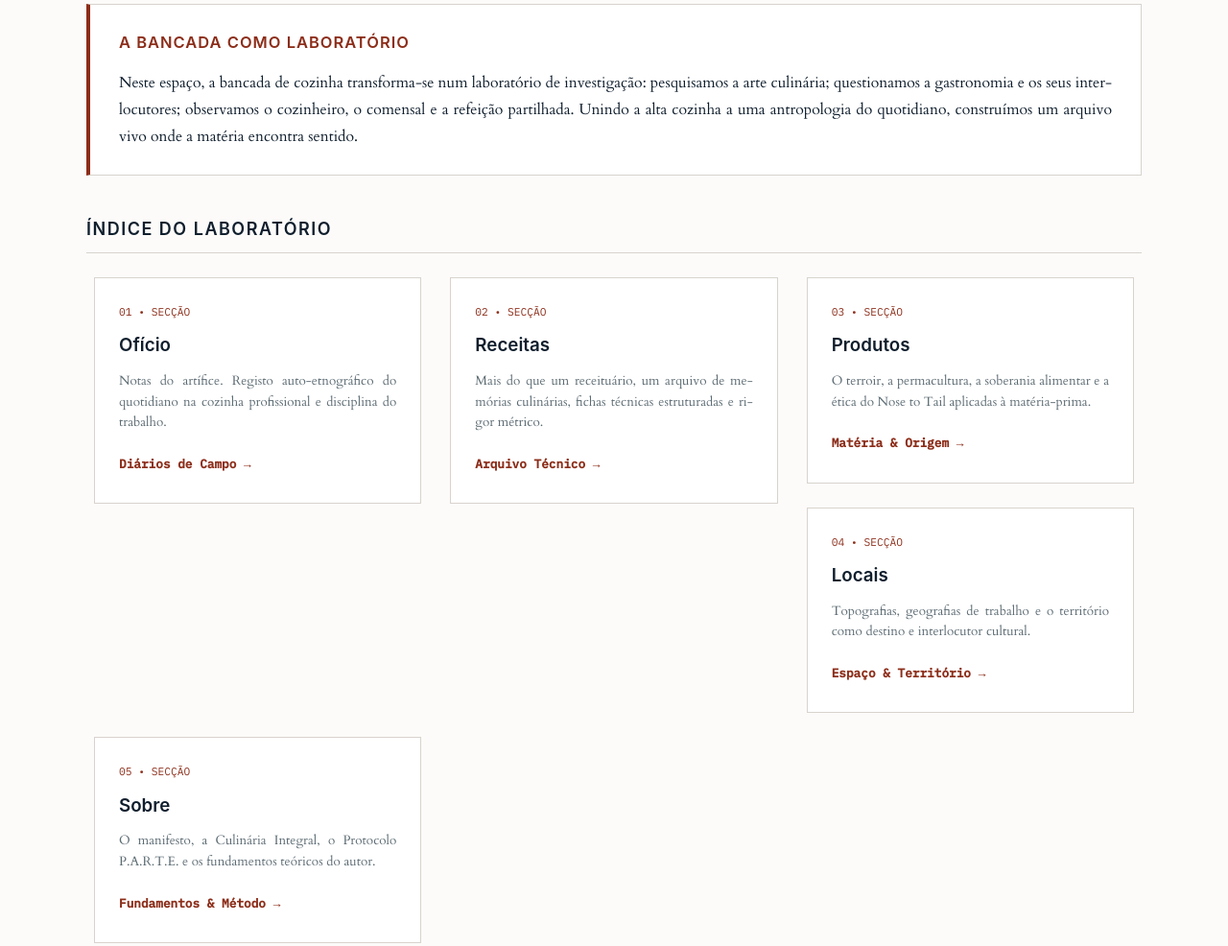
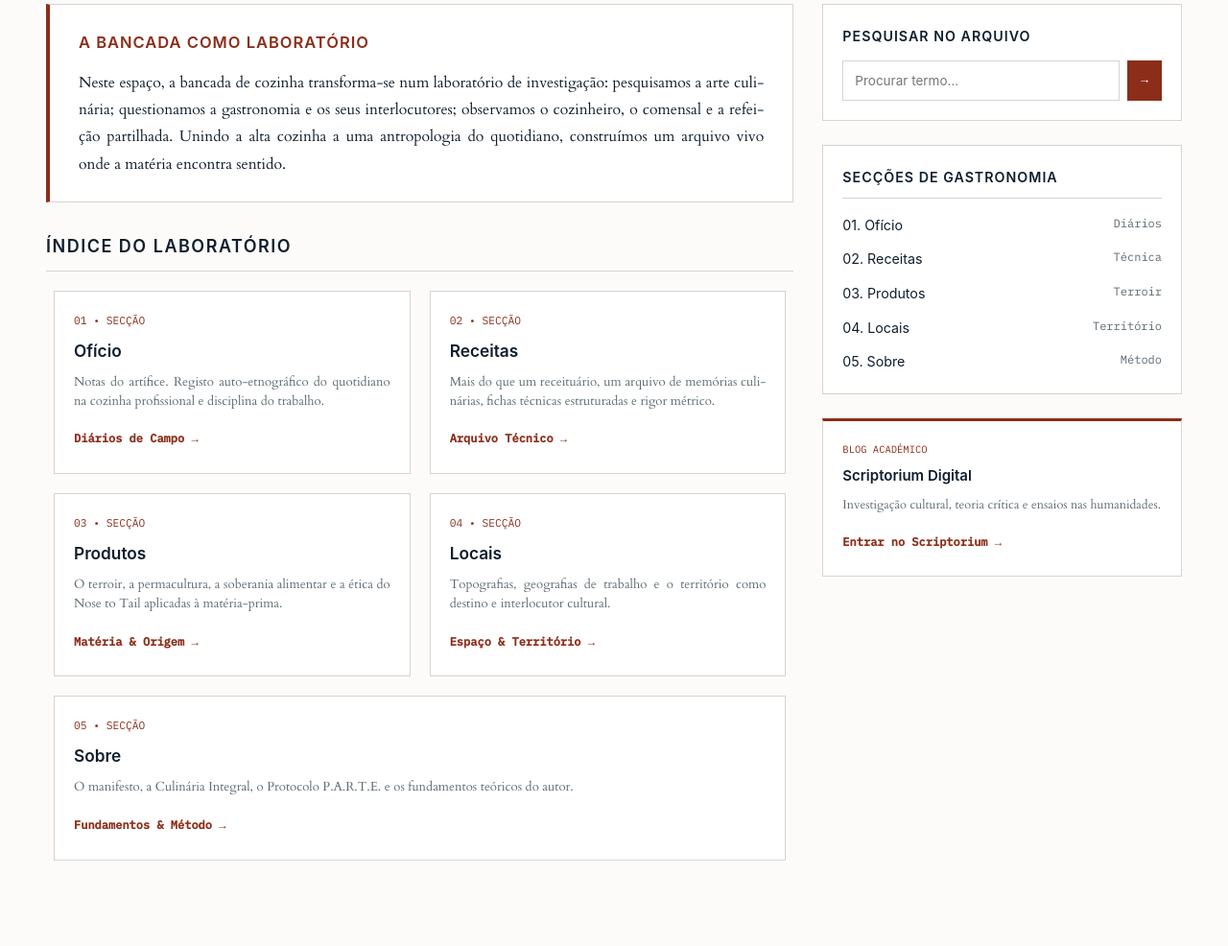
Before and after one commit to pjfcl/gastronomia, a plain HTML site: page index.html in a window 1280 px wide. Shown: the part 215-1201 px from the top of the page at 96% size. Drawn offline with nearby package versions, Linux system fonts and the light colour scheme.

Commit message:
Atualizar o index.html

```diff
--- a/index.html
+++ b/index.html
@@ -21,7 +21,7 @@
 </head>
 <body class="w3-padding-large">
 
-    <main class="w3-content w3-padding-24" style="max-width: 1100px;">
+    <main class="w3-content w3-padding-24" style="max-width: 1200px;">
 
         <!-- Breadcrumb Superior -->
         <nav class="breadcrumb" style="font-family: var(--font-mono); font-size: 0.8rem; margin-bottom: 20px; color: var(--muted-color);">
@@ -35,8 +35,14 @@
             <p class="header-sub" style="font-family: var(--font-sans); font-size: 1rem; text-transform: uppercase; letter-spacing: 1.5px; color: var(--accent-color); font-weight: 600; margin: 0;">Investigação Gastronómica • Antropologia do Quotidiano</p>
         </header>
 
+        <!-- GRELHA PRINCIPAL (Conteúdo à Esquerda | Sidebar à Direita) -->
+        <div class="w3-row-padding" style="margin: 0 -15px;">
+
+            <!-- COLUNA ESQUERDA: CONTEÚDO PRINCIPAL (8 colunas) -->
+            <div class="w3-col l8" style="padding: 0 15px; margin-bottom: 40px;">
+
                 <!-- Caixa de Enquadramento / Manifesto Inicial -->
-        <section class="warning-box" style="background-color: var(--card-bg); border: 1px solid var(--border-color); border-left: 4px solid var(--accent-color); padding: 25px 30px; margin-bottom: 40px;">
+                <section class="warning-box" style="background-color: var(--card-bg); border: 1px solid var(--border-color); border-left: 4px solid var(--accent-color); padding: 25px 30px; margin-bottom: 30px;">
                     <h2 style="font-family: var(--font-sans); font-size: 1.1rem; text-transform: uppercase; letter-spacing: 1px; color: var(--accent-color); margin-top: 0; margin-bottom: 12px;">A Bancada Como Laboratório</h2>
                     <p style="margin: 0; line-height: 1.8; text-align: justify; font-size: 1.05rem;">
                         Neste espaço, a bancada de cozinha transforma-se num laboratório de investigação: pesquisamos a arte culinária; questionamos a gastronomia e os seus interlocutores; observamos o cozinheiro, o comensal e a refeição partilhada. Unindo a alta cozinha a uma antropologia do quotidiano, construímos um arquivo vivo onde a matéria encontra sentido.
@@ -44,100 +50,100 @@
                 </section>
 
                 <!-- Secção de Índice do Laboratório (Cartões das Bases de Dados Autónomas) -->
-        <div style="margin-bottom: 50px;">
-            <h2 class="font-sans" style="font-size: 1.2rem; font-weight: 600; text-transform: uppercase; letter-spacing: 1.5px; color: var(--text-color); margin-bottom: 25px; border-bottom: 1px solid var(--border-color); padding-bottom: 8px;">
+                <div style="margin-bottom: 30px;">
+                    <h2 class="font-sans" style="font-size: 1.2rem; font-weight: 600; text-transform: uppercase; letter-spacing: 1.5px; color: var(--text-color); margin-bottom: 20px; border-bottom: 1px solid var(--border-color); padding-bottom: 8px;">
                         Índice do Laboratório
                     </h2>
 
-            <!-- Grelha de Cartões (W3.CSS Responsive Layout) -->
-            <div class="w3-row-padding" style="margin: 0 -15px;">
+                    <!-- Grelha de Cartões Internos -->
+                    <div class="w3-row-padding" style="margin: 0 -10px;">
 
                         <!-- 01. Ofício -->
-                <div class="w3-col m6 l4" style="margin-bottom: 25px; padding: 0 15px;">
-                    <div class="card-item" style="background: var(--card-bg); border: 1px solid var(--border-color); padding: 25px; height: 100%; display: flex; flex-direction: column; justify-content: space-between;">
+                        <div class="w3-col m6" style="margin-bottom: 20px; padding: 0 10px;">
+                            <div class="card-item" style="background: var(--card-bg); border: 1px solid var(--border-color); padding: 20px; height: 100%; display: flex; flex-direction: column; justify-content: space-between;">
                                 <div>
-                            <span style="font-family: var(--font-mono); font-size: 0.75rem; color: var(--accent-color); text-transform: uppercase; display: block; margin-bottom: 8px;">01 • Secção</span>
-                            <h3 style="font-family: var(--font-sans); font-size: 1.25rem; font-weight: 600; margin: 0 0 10px 0;">
+                                    <span style="font-family: var(--font-mono); font-size: 0.75rem; color: var(--accent-color); text-transform: uppercase; display: block; margin-bottom: 6px;">01 • Secção</span>
+                                    <h3 style="font-family: var(--font-sans); font-size: 1.15rem; font-weight: 600; margin: 0 0 8px 0;">
                                         <a href="html/oficio.html" style="text-decoration: none; color: var(--text-color);">Ofício</a>
                                     </h3>
-                            <p style="font-size: 0.9rem; color: var(--muted-color); margin: 0 0 15px 0; line-height: 1.6;">
+                                    <p style="font-size: 0.88rem; color: var(--muted-color); margin: 0 0 12px 0; line-height: 1.5;">
                                         Notas do artífice. Registo auto-etnográfico do quotidiano na cozinha profissional e disciplina do trabalho.
                                     </p>
                                 </div>
                                 <div>
-                            <a href="html/oficio.html" style="font-family: var(--font-mono); font-size: 0.85rem; color: var(--accent-color); text-decoration: none; font-weight: 600;">Diários de Campo &rarr;</a>
+                                    <a href="html/oficio.html" style="font-family: var(--font-mono); font-size: 0.8rem; color: var(--accent-color); text-decoration: none; font-weight: 600;">Diários de Campo &rarr;</a>
                                 </div>
                             </div>
                         </div>
 
                         <!-- 02. Receitas -->
-                <div class="w3-col m6 l4" style="margin-bottom: 25px; padding: 0 15px;">
-                    <div class="card-item" style="background: var(--card-bg); border: 1px solid var(--border-color); padding: 25px; height: 100%; display: flex; flex-direction: column; justify-content: space-between;">
+                        <div class="w3-col m6" style="margin-bottom: 20px; padding: 0 10px;">
+                            <div class="card-item" style="background: var(--card-bg); border: 1px solid var(--border-color); padding: 20px; height: 100%; display: flex; flex-direction: column; justify-content: space-between;">
                                 <div>
-                            <span style="font-family: var(--font-mono); font-size: 0.75rem; color: var(--accent-color); text-transform: uppercase; display: block; margin-bottom: 8px;">02 • Secção</span>
-                            <h3 style="font-family: var(--font-sans); font-size: 1.25rem; font-weight: 600; margin: 0 0 10px 0;">
+                                    <span style="font-family: var(--font-mono); font-size: 0.75rem; color: var(--accent-color); text-transform: uppercase; display: block; margin-bottom: 6px;">02 • Secção</span>
+                                    <h3 style="font-family: var(--font-sans); font-size: 1.15rem; font-weight: 600; margin: 0 0 8px 0;">
                                         <a href="html/receitas.html" style="text-decoration: none; color: var(--text-color);">Receitas</a>
                                     </h3>
-                            <p style="font-size: 0.9rem; color: var(--muted-color); margin: 0 0 15px 0; line-height: 1.6;">
+                                    <p style="font-size: 0.88rem; color: var(--muted-color); margin: 0 0 12px 0; line-height: 1.5;">
                                         Mais do que um receituário, um arquivo de memórias culinárias, fichas técnicas estruturadas e rigor métrico.
                                     </p>
                                 </div>
                                 <div>
-                            <a href="html/receitas.html" style="font-family: var(--font-mono); font-size: 0.85rem; color: var(--accent-color); text-decoration: none; font-weight: 600;">Arquivo Técnico &rarr;</a>
+                                    <a href="html/receitas.html" style="font-family: var(--font-mono); font-size: 0.8rem; color: var(--accent-color); text-decoration: none; font-weight: 600;">Arquivo Técnico &rarr;</a>
                                 </div>
                             </div>
                         </div>
 
                         <!-- 03. Produtos -->
-                <div class="w3-col m6 l4" style="margin-bottom: 25px; padding: 0 15px;">
-                    <div class="card-item" style="background: var(--card-bg); border: 1px solid var(--border-color); padding: 25px; height: 100%; display: flex; flex-direction: column; justify-content: space-between;">
+                        <div class="w3-col m6" style="margin-bottom: 20px; padding: 0 10px;">
+                            <div class="card-item" style="background: var(--card-bg); border: 1px solid var(--border-color); padding: 20px; height: 100%; display: flex; flex-direction: column; justify-content: space-between;">
                                 <div>
-                            <span style="font-family: var(--font-mono); font-size: 0.75rem; color: var(--accent-color); text-transform: uppercase; display: block; margin-bottom: 8px;">03 • Secção</span>
-                            <h3 style="font-family: var(--font-sans); font-size: 1.25rem; font-weight: 600; margin: 0 0 10px 0;">
+                                    <span style="font-family: var(--font-mono); font-size: 0.75rem; color: var(--accent-color); text-transform: uppercase; display: block; margin-bottom: 6px;">03 • Secção</span>
+                                    <h3 style="font-family: var(--font-sans); font-size: 1.15rem; font-weight: 600; margin: 0 0 8px 0;">
                                         <a href="html/produtos.html" style="text-decoration: none; color: var(--text-color);">Produtos</a>
                                     </h3>
-                            <p style="font-size: 0.9rem; color: var(--muted-color); margin: 0 0 15px 0; line-height: 1.6;">
+                                    <p style="font-size: 0.88rem; color: var(--muted-color); margin: 0 0 12px 0; line-height: 1.5;">
                                         O terroir, a permacultura, a soberania alimentar e a ética do Nose to Tail aplicadas à matéria-prima.
                                     </p>
                                 </div>
                                 <div>
-                            <a href="html/produtos.html" style="font-family: var(--font-mono); font-size: 0.85rem; color: var(--accent-color); text-decoration: none; font-weight: 600;">Matéria & Origem &rarr;</a>
+                                    <a href="html/produtos.html" style="font-family: var(--font-mono); font-size: 0.8rem; color: var(--accent-color); text-decoration: none; font-weight: 600;">Matéria & Origem &rarr;</a>
                                 </div>
                             </div>
                         </div>
 
                         <!-- 04. Locais -->
-                <div class="w3-col m6 l4" style="margin-bottom: 25px; padding: 0 15px;">
-                    <div class="card-item" style="background: var(--card-bg); border: 1px solid var(--border-color); padding: 25px; height: 100%; display: flex; flex-direction: column; justify-content: space-between;">
+                        <div class="w3-col m6" style="margin-bottom: 20px; padding: 0 10px;">
+                            <div class="card-item" style="background: var(--card-bg); border: 1px solid var(--border-color); padding: 20px; height: 100%; display: flex; flex-direction: column; justify-content: space-between;">
                                 <div>
-                            <span style="font-family: var(--font-mono); font-size: 0.75rem; color: var(--accent-color); text-transform: uppercase; display: block; margin-bottom: 8px;">04 • Secção</span>
-                            <h3 style="font-family: var(--font-sans); font-size: 1.25rem; font-weight: 600; margin: 0 0 10px 0;">
+                                    <span style="font-family: var(--font-mono); font-size: 0.75rem; color: var(--accent-color); text-transform: uppercase; display: block; margin-bottom: 6px;">04 • Secção</span>
+                                    <h3 style="font-family: var(--font-sans); font-size: 1.15rem; font-weight: 600; margin: 0 0 8px 0;">
                                         <a href="html/locais.html" style="text-decoration: none; color: var(--text-color);">Locais</a>
                                     </h3>
-                            <p style="font-size: 0.9rem; color: var(--muted-color); margin: 0 0 15px 0; line-height: 1.6;">
+                                    <p style="font-size: 0.88rem; color: var(--muted-color); margin: 0 0 12px 0; line-height: 1.5;">
                                         Topografias, geografias de trabalho e o território como destino e interlocutor cultural.
                                     </p>
                                 </div>
                                 <div>
-                            <a href="html/locais.html" style="font-family: var(--font-mono); font-size: 0.85rem; color: var(--accent-color); text-decoration: none; font-weight: 600;">Espaço & Território &rarr;</a>
+                                    <a href="html/locais.html" style="font-family: var(--font-mono); font-size: 0.8rem; color: var(--accent-color); text-decoration: none; font-weight: 600;">Espaço & Território &rarr;</a>
                                 </div>
                             </div>
                         </div>
 
                         <!-- 05. Sobre -->
-                <div class="w3-col m6 l4" style="margin-bottom: 25px; padding: 0 15px;">
-                    <div class="card-item" style="background: var(--card-bg); border: 1px solid var(--border-color); padding: 25px; height: 100%; display: flex; flex-direction: column; justify-content: space-between;">
+                        <div class="w3-col m12" style="margin-bottom: 20px; padding: 0 10px;">
+                            <div class="card-item" style="background: var(--card-bg); border: 1px solid var(--border-color); padding: 20px; height: 100%; display: flex; flex-direction: column; justify-content: space-between;">
                                 <div>
-                            <span style="font-family: var(--font-mono); font-size: 0.75rem; color: var(--accent-color); text-transform: uppercase; display: block; margin-bottom: 8px;">05 • Secção</span>
-                            <h3 style="font-family: var(--font-sans); font-size: 1.25rem; font-weight: 600; margin: 0 0 10px 0;">
+                                    <span style="font-family: var(--font-mono); font-size: 0.75rem; color: var(--accent-color); text-transform: uppercase; display: block; margin-bottom: 6px;">05 • Secção</span>
+                                    <h3 style="font-family: var(--font-sans); font-size: 1.15rem; font-weight: 600; margin: 0 0 8px 0;">
                                         <a href="html/sobre.html" style="text-decoration: none; color: var(--text-color);">Sobre</a>
                                     </h3>
-                            <p style="font-size: 0.9rem; color: var(--muted-color); margin: 0 0 15px 0; line-height: 1.6;">
+                                    <p style="font-size: 0.88rem; color: var(--muted-color); margin: 0 0 12px 0; line-height: 1.5;">
                                         O manifesto, a Culinária Integral, o Protocolo P.A.R.T.E. e os fundamentos teóricos do autor.
                                     </p>
                                 </div>
                                 <div>
-                            <a href="html/sobre.html" style="font-family: var(--font-mono); font-size: 0.85rem; color: var(--accent-color); text-decoration: none; font-weight: 600;">Fundamentos & Método &rarr;</a>
+                                    <a href="html/sobre.html" style="font-family: var(--font-mono); font-size: 0.8rem; color: var(--accent-color); text-decoration: none; font-weight: 600;">Fundamentos & Método &rarr;</a>
                                 </div>
                             </div>
                         </div>
@@ -145,12 +151,49 @@
                     </div>
                 </div>
 
-        <!-- Secção de Conexão com Humanidades (Scriptorium) -->
-        <section style="background-color: var(--card-bg); border: 1px solid var(--border-color); padding: 30px; margin-bottom: 40px; text-align: center;">
-            <p style="font-family: var(--font-mono); font-size: 0.8rem; text-transform: uppercase; letter-spacing: 1.5px; color: var(--accent-color); margin-bottom: 8px;">Humanidades</p>
-            <h3 style="font-family: var(--font-serif); font-size: 1.5rem; font-style: italic; margin: 0 0 15px 0;">&ldquo;Investigação cultural, teoria crítica e ensaios no Scriptorium Digital.&rdquo;</h3>
-            <a href="https://scriptoriumdigital.org" style="font-family: var(--font-mono); font-size: 0.9rem; color: var(--text-color); font-weight: 600; text-decoration: none; border-bottom: 1px solid var(--accent-color); padding-bottom: 2px;">Scriptorium &rarr;</a>
-        </section>
+            </div>
+
+            <!-- COLUNA DIREITA: SIDEBAR DO AUTOR (4 colunas) -->
+            <div class="w3-col l4" style="padding: 0 15px;">
+
+                <!-- 1. Caixa de Pesquisa -->
+                <div style="background: var(--card-bg); border: 1px solid var(--border-color); padding: 20px; margin-bottom: 25px;">
+                    <h3 style="font-family: var(--font-sans); font-size: 0.95rem; font-weight: 600; text-transform: uppercase; letter-spacing: 1px; color: var(--text-color); margin-top: 0; margin-bottom: 12px;">
+                        Pesquisar no Arquivo
+                    </h3>
+                    <form action="/pesquisa" method="GET" style="display: flex; gap: 8px;">
+                        <input type="text" name="s" placeholder="Procurar termo..." style="width: 100%; padding: 8px 12px; border: 1px solid var(--border-color); background: #fff; font-family: var(--font-sans); font-size: 0.9rem; outline: none;">
+                        <button type="submit" style="background: var(--accent-color); color: #fff; border: none; padding: 0 14px; font-family: var(--font-mono); cursor: pointer; font-size: 0.85rem;">&rarr;</button>
+                    </form>
+                </div>
+
+                <!-- 2. Menu de Secções Internas da Gastronomia -->
+                <div style="background: var(--card-bg); border: 1px solid var(--border-color); padding: 20px; margin-bottom: 25px;">
+                    <h3 style="font-family: var(--font-sans); font-size: 0.95rem; font-weight: 600; text-transform: uppercase; letter-spacing: 1px; color: var(--text-color); margin-top: 0; margin-bottom: 15px; border-bottom: 1px solid var(--border-color); padding-bottom: 8px;">
+                        Secções de Gastronomia
+                    </h3>
+                    <ul style="list-style: none; padding: 0; margin: 0; font-family: var(--font-sans); font-size: 0.95rem;">
+                        <li style="margin-bottom: 10px;"><a href="html/oficio.html" style="text-decoration: none; color: var(--text-color); display: block;">01. Ofício <span style="font-size: 0.8rem; color: var(--muted-color); font-family: var(--font-mono); float: right;">Diários</span></a></li>
+                        <li style="margin-bottom: 10px;"><a href="html/receitas.html" style="text-decoration: none; color: var(--text-color); display: block;">02. Receitas <span style="font-size: 0.8rem; color: var(--muted-color); font-family: var(--font-mono); float: right;">Técnica</span></a></li>
+                        <li style="margin-bottom: 10px;"><a href="html/produtos.html" style="text-decoration: none; color: var(--text-color); display: block;">03. Produtos <span style="font-size: 0.8rem; color: var(--muted-color); font-family: var(--font-mono); float: right;">Terroir</span></a></li>
+                        <li style="margin-bottom: 10px;"><a href="html/locais.html" style="text-decoration: none; color: var(--text-color); display: block;">04. Locais <span style="font-size: 0.8rem; color: var(--muted-color); font-family: var(--font-mono); float: right;">Território</span></a></li>
+                        <li><a href="html/sobre.html" style="text-decoration: none; color: var(--text-color); display: block;">05. Sobre <span style="font-size: 0.8rem; color: var(--muted-color); font-family: var(--font-mono); float: right;">Método</span></a></li>
+                    </ul>
+                </div>
+
+                <!-- 3. Caixa de Acesso ao Scriptorium (Humanidades) -->
+                <div style="background-color: var(--card-bg); border: 1px solid var(--border-color); border-top: 3px solid var(--accent-color); padding: 20px;">
+                    <span style="font-family: var(--font-mono); font-size: 0.7rem; color: var(--accent-color); text-transform: uppercase; display: block; margin-bottom: 4px;">Blog Académico</span>
+                    <h3 style="font-family: var(--font-sans); font-size: 1rem; font-weight: 600; margin: 0 0 8px 0;">Scriptorium Digital</h3>
+                    <p style="font-size: 0.85rem; color: var(--muted-color); margin: 0 0 12px 0; line-height: 1.5;">
+                        Investigação cultural, teoria crítica e ensaios nas humanidades.
+                    </p>
+                    <a href="https://scriptoriumdigital.org" style="font-family: var(--font-mono); font-size: 0.8rem; color: var(--accent-color); text-decoration: none; font-weight: 600;">Entrar no Scriptorium &rarr;</a>
+                </div>
+
+            </div>
+
+        </div>
 
         <!-- RODAPÉ INSTITUCIONAL TRANSVERSAL -->
         <footer class="site-footer" style="margin-top: 60px; border-top: 1px solid var(--border-color); padding-top: 30px;">
@@ -200,7 +243,7 @@
                 &bull; PAULO FURTADO LOPES &bull;
             </p>
             <p class="font-mono w3-tiny" style="color: var(--muted-color); margin: 0; text-align: center;">
-                Contacto Direto: <a href="mailto:mail@paulolopes.org" style="color: inherit; font-weight: 600;">mail@paulolopes.org</a>
+                Contacto: <a href="mailto:mail@paulolopes.org" style="color: inherit; font-weight: 600;">mail@paulolopes.org</a>
             </p>
         </footer>
 
```
Lines whose indentation alone changed are shown as unchanged.
